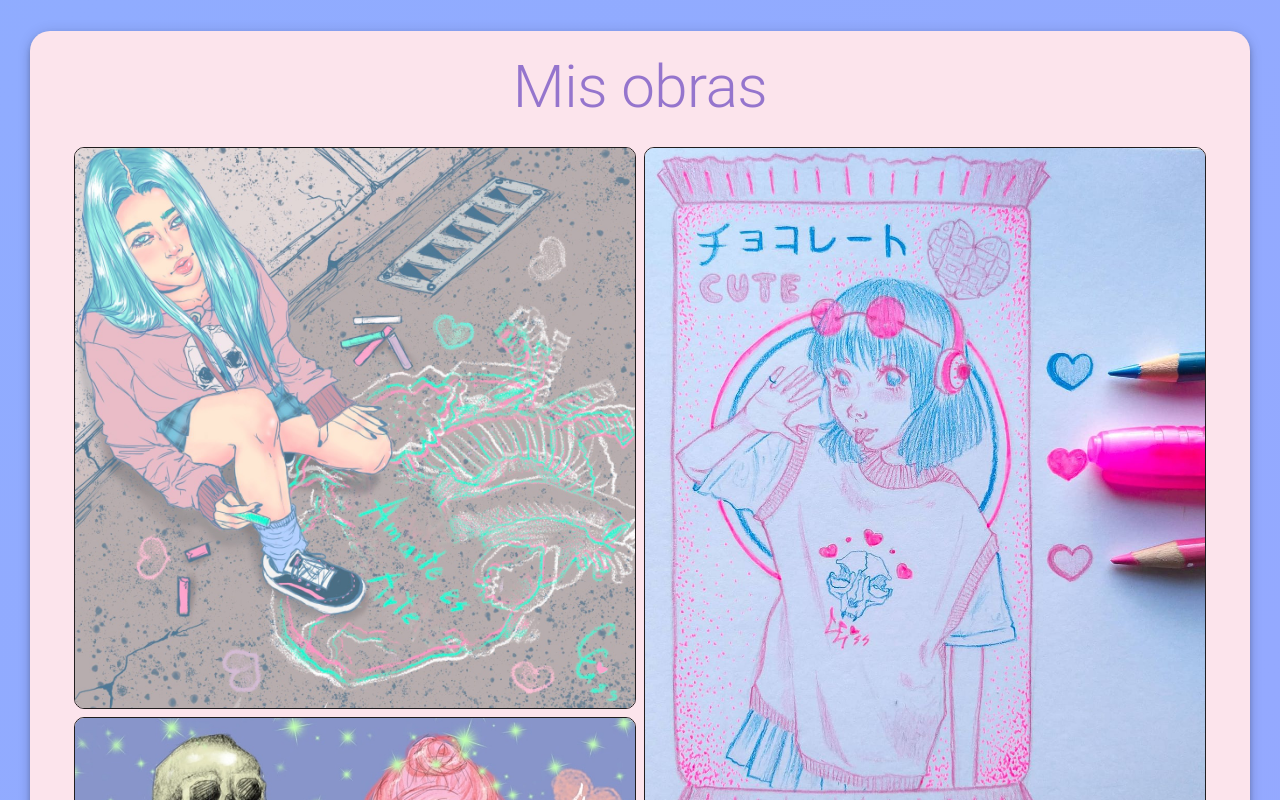
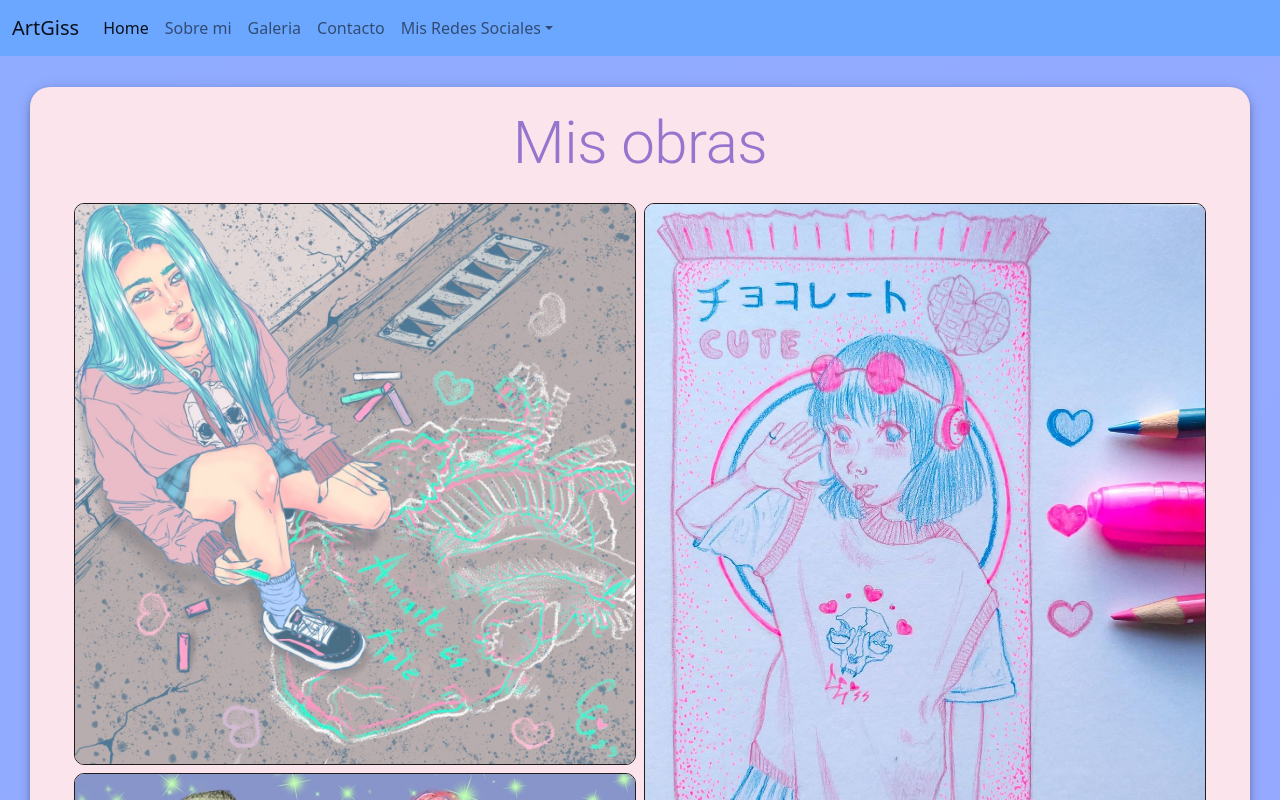
Before and after one commit to megagus182/artgiss, a React (Create React App) app: page /galeria in a window 1280 px wide. Shown: the top 800 px of the page. Built offline with nearby package versions, Linux system fonts and the light colour scheme.

Commit message:
updatePaths

```diff
--- a/src/App.js
+++ b/src/App.js
@@ -9,12 +9,12 @@ import { BrowserRouter, Route } from 'react-router-dom';
 function App() {
   return (
     <BrowserRouter>
-        <Route exact path="/" ><NavBar /></Route>
+        <Route path="/" ><NavBar /></Route>
         <Route exact path="/" ><Home /></Route>
         <Route exact path="/"><Formulario /></Route>
-        <Route path="/galeria" ><Galeria /></Route>
-        <Route path="/sobreMi" ><SobreMi /></Route>
-        <Route path="/contactame" ><Contactame /></Route>
+        <Route exact path="/galeria" ><Galeria /></Route>
+        <Route exact path="/sobreMi" ><SobreMi /></Route>
+        <Route exact path="/contactame" ><Contactame /></Route>
     </BrowserRouter>
   )
 }
```
